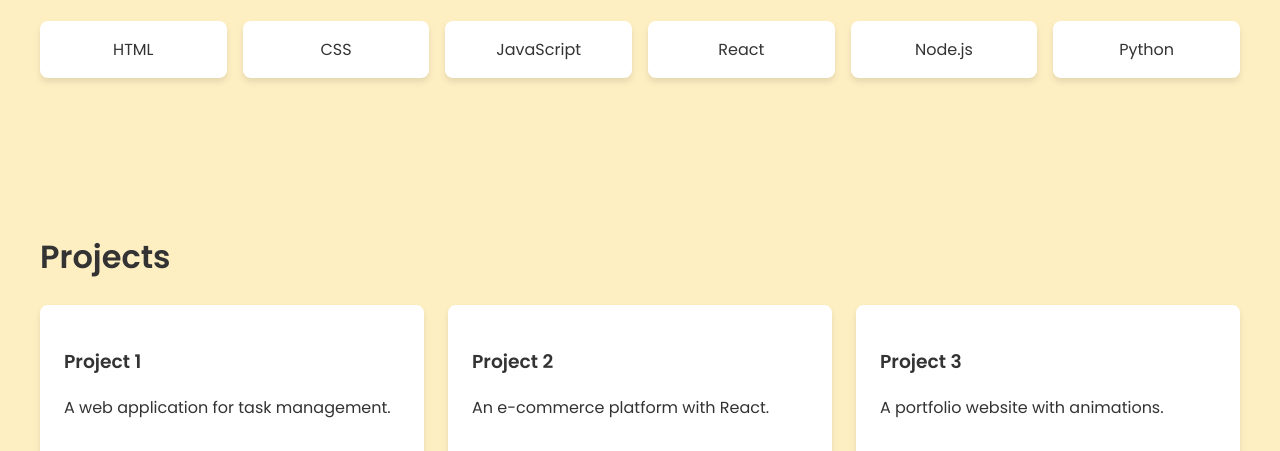
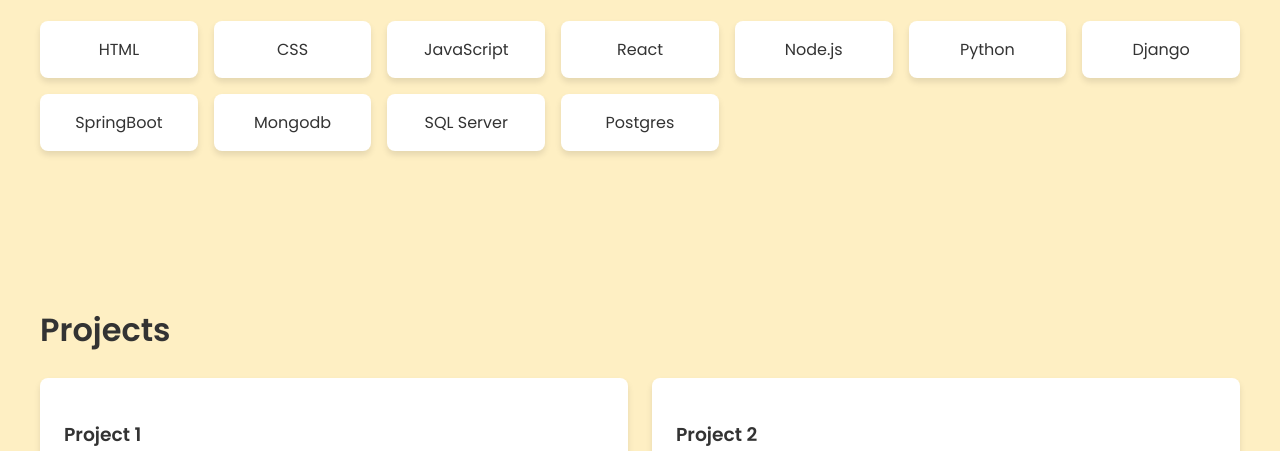
Before and after one commit to abdikafi1/portfolio, a plain HTML site: page index.html in a window 1280 px wide. Shown: the part 498-949 px from the top of the page. Drawn offline with Linux system fonts and the light colour scheme.

Commit message:
porfoloio projectsC

```diff
--- a/index.html
+++ b/index.html
@@ -35,23 +35,25 @@
                 <div class="skill">React</div>
                 <div class="skill">Node.js</div>
                 <div class="skill">Python</div>
+                <div class="skill">Django</div>
+                <div class="skill">SpringBoot</div>
+                <div class="skill">Mongodb</div>
+                <div class="skill">SQL Server</div>
+                <div class="skill">Postgres</div>
             </div>
         </section>
 
         <section id="projects" class="section">
             <h2>Projects</h2>
             <div class="projects-grid">
+
                 <div class="project-card">
                     <h3>Project 1</h3>
-                    <p>A web application for task management.</p>
+                    <p>An e-commerce platform </p>
                 </div>
                 <div class="project-card">
                     <h3>Project 2</h3>
-                    <p>An e-commerce platform with React.</p>
-                </div>
-                <div class="project-card">
-                    <h3>Project 3</h3>
-                    <p>A portfolio website with animations.</p>
+                    <p>Learning Management Platform using Nextjs </p>
                 </div>
             </div>
         </section>
```
